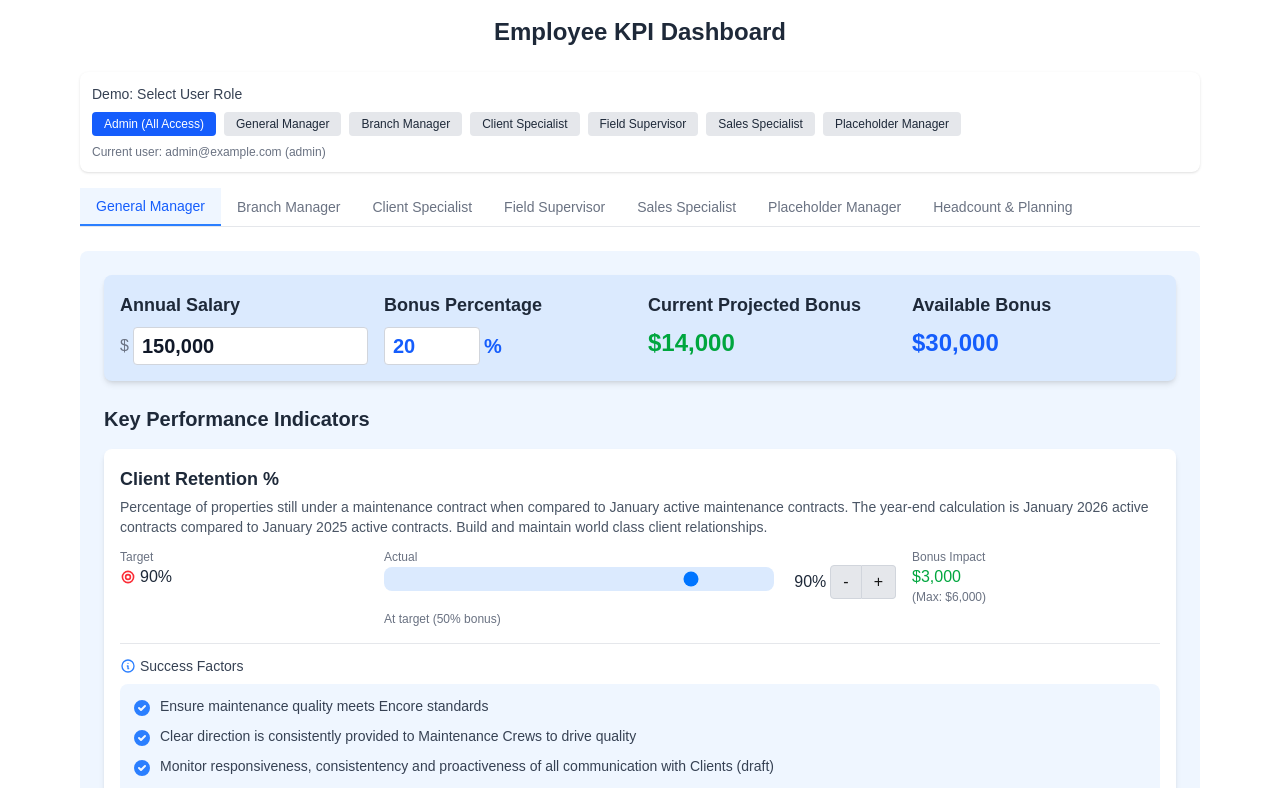
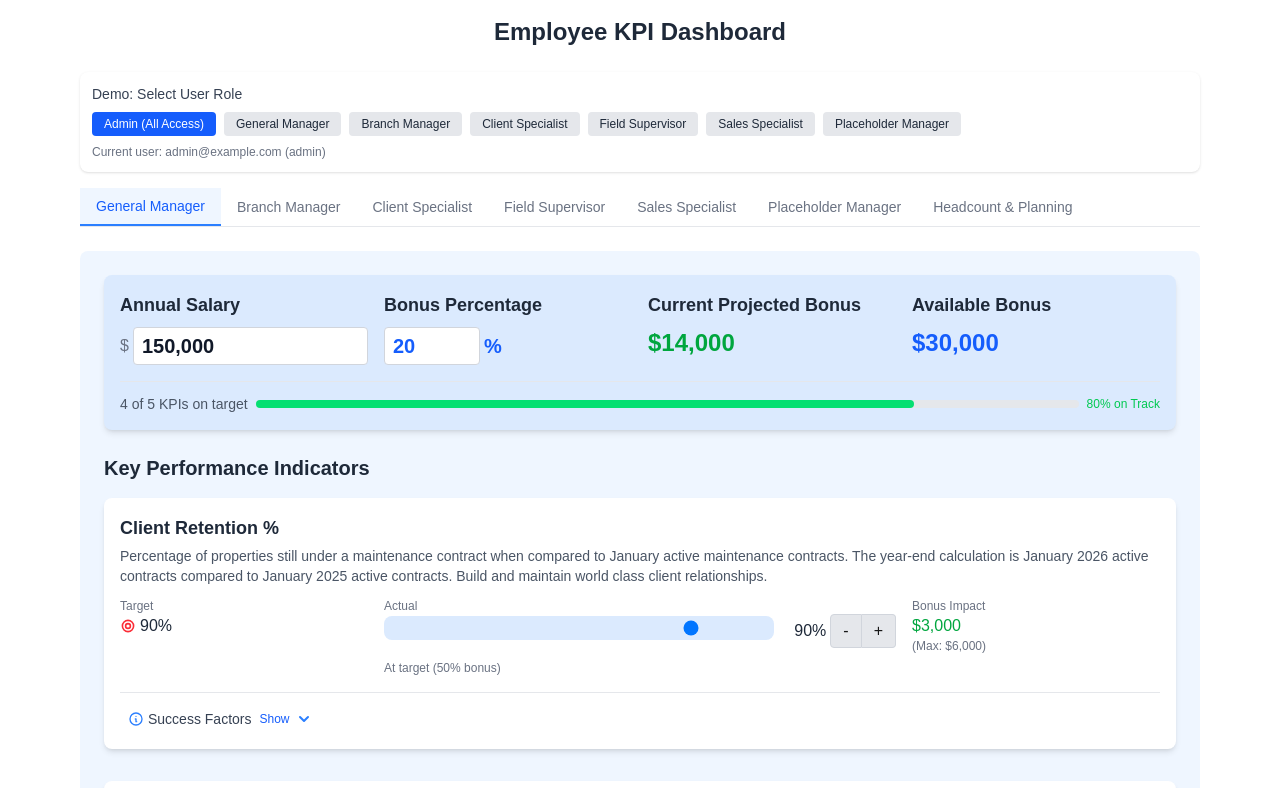
Before and after one commit to TyMurrayELM/KPI-Dashboard, a Next.js app: page / in a window 1280 px wide. Shown: the top 788 px of the page. Built offline with nearby package versions, Linux system fonts and the light colour scheme.

Commit message:
UI updates

```diff
--- a/src/components/KPIDashboard.jsx
+++ b/src/components/KPIDashboard.jsx
@@ -719,6 +719,15 @@ const KPIDashboard = () => {
     }, 0);
   };
 
+  // Helper function to get performance status color for KPI summary
+  const getPerformanceStatusColor = (percent) => {
+    if (percent === 100) return 'text-green-600';
+    if (percent >= 75) return 'text-green-500';
+    if (percent >= 50) return 'text-yellow-600';
+    if (percent >= 25) return 'text-orange-500';
+    return 'text-red-500';
+  };
+
   // Effect to set initial active tab based on user's role
   useEffect(() => {
     // If user doesn't have access to current active tab, set to first allowed tab
@@ -727,6 +736,26 @@ const KPIDashboard = () => {
       setActiveTab(firstAllowedTab);
     }
   }, [currentUser, activeTab, isTabAccessible]);
+
+  const [expandedSuccessFactors, setExpandedSuccessFactors] = useState({});
+
+  // Toggle success factors visibility
+  const toggleSuccessFactors = (positionKey, kpiIndex) => {
+    setExpandedSuccessFactors(prev => {
+      const key = `${positionKey}-${kpiIndex}`;
+      return {
+        ...prev,
+        [key]: !prev[key]
+      };
+    });
+  };
+
+  // Initialize success factors to be collapsed
+  useEffect(() => {
+    // This will keep track of which KPIs have their success factors expanded
+    // By default, all will be collapsed (not in the state)
+    setExpandedSuccessFactors({});
+  }, []);
 
   // Completely revised increment function to ensure exact 1% increments
   const handleIncrementKPI = (positionKey, kpiIndex) => {
@@ -851,6 +880,30 @@ const KPIDashboard = () => {
       default:
         return 0;
     }
+  };
+
+  // Helper function to determine if a KPI is on target or better
+  const isKpiOnTarget = (kpi) => {
+    if (kpi.isInverse) {
+      // For inverse KPIs (lower is better), on target means actual <= target
+      return kpi.actual <= kpi.target;
+    } else {
+      // For normal KPIs (higher is better), on target means actual >= target
+      return kpi.actual >= kpi.target;
+    }
+  };
+
+  // Calculate KPI summary data for a position
+  const getKpiSummary = (position) => {
+    const totalKpis = position.kpis.length;
+    const onTargetKpis = position.kpis.filter(kpi => isKpiOnTarget(kpi)).length;
+    const percentOnTarget = Math.round((onTargetKpis / totalKpis) * 100);
+
+    return {
+      total: totalKpis,
+      onTarget: onTargetKpis,
+      percent: percentOnTarget
+    };
   };
 
   // Helper function to get max value for sliders based on KPI type
@@ -1082,16 +1135,45 @@ const KPIDashboard = () => {
               {/* Divider */}
               <div className="border-t border-gray-200 mt-4 mb-3"></div>
 
-              {/* Success Factors section */}
-              <div className="mt-3">
-                <h4 className="text-sm font-medium text-gray-700 mb-2 flex items-center">
+              {/* Success Factors toggle header */}
+              <div
+                className="mt-3 flex items-center cursor-pointer py-1 px-2 hover:bg-gray-50 rounded-md transition-colors"
+                onClick={() => toggleSuccessFactors(positionKey, index)}
+                aria-expanded={expandedSuccessFactors[`${positionKey}-${index}`] || false}
+                role="button"
+                tabIndex={0}
+              >
+                <h4 className="text-sm font-medium text-gray-700 flex items-center">
                   <svg xmlns="http://www.w3.org/2000/svg" className="h-4 w-4 mr-1 text-blue-500" fill="none" viewBox="0 0 24 24" stroke="currentColor">
                     <path strokeLinecap="round" strokeLinejoin="round" strokeWidth={2} d="M13 16h-1v-4h-1m1-4h.01M21 12a9 9 0 11-18 0 9 9 0 0118 0z" />
                   </svg>
                   Success Factors
                 </h4>
+                <div className="text-blue-500 flex items-center ml-2">
+                  <span className="text-xs mr-1 text-blue-600">
+                    {expandedSuccessFactors[`${positionKey}-${index}`] ? 'Hide' : 'Show'}
+                  </span>
+                  {expandedSuccessFactors[`${positionKey}-${index}`] ? (
+                    <svg xmlns="http://www.w3.org/2000/svg" className="h-5 w-5" viewBox="0 0 20 20" fill="currentColor">
+                      <path fillRule="evenodd" d="M14.707 12.707a1 1 0 01-1.414 0L10 9.414l-3.293 3.293a1 1 0 01-1.414-1.414l4-4a1 1 0 011.414 0l4 4a1 1 0 010 1.414z" clipRule="evenodd" />
+                    </svg>
+                  ) : (
+                    <svg xmlns="http://www.w3.org/2000/svg" className="h-5 w-5" viewBox="0 0 20 20" fill="currentColor">
+                      <path fillRule="evenodd" d="M5.293 7.293a1 1 0 011.414 0L10 10.586l3.293-3.293a1 1 0 111.414 1.414l-4 4a1 1 0 01-1.414 0l-4-4a1 1 0 010-1.414z" clipRule="evenodd" />
+                    </svg>
+                  )}
+                </div>
+              </div>
 
-                <div className="bg-blue-50 p-3 rounded-lg">
+              {/* Success Factors content - with smooth animation */}
+              <div
+                className={`overflow-hidden transition-all duration-300 ease-in-out ${
+                  expandedSuccessFactors[`${positionKey}-${index}`]
+                    ? 'max-h-96 opacity-100'
+                    : 'max-h-0 opacity-0'
+                }`}
+              >
+                <div className="bg-blue-50 p-3 rounded-lg mt-2">
                   <ul className="space-y-2">
                     {kpi.successFactors.map((factor, factorIndex) => (
                       <li key={factorIndex} className="flex items-start">
@@ -1352,8 +1434,8 @@ const KPIDashboard = () => {
         renderHeadcountTab()
       ) : (
         <div className={`p-6 rounded-lg ${getTabColor(activeTab)}`}>
-          {/* Salary and Bonus Info */}
-          <div className={`p-4 rounded-lg shadow-md mb-6 ${getHeaderColor(activeTab)}`}>
+          {/* Salary and Bonus Info with KPI Summary - Sticky Header */}
+          <div className={`p-4 rounded-lg shadow-md mb-6 sticky top-0 z-10 ${getHeaderColor(activeTab)}`}>
             <div className="grid grid-cols-4 gap-4">
               <div>
                 <h3 className="text-lg font-semibold text-gray-800">Annual Salary</h3>
@@ -1395,6 +1477,42 @@ const KPIDashboard = () => {
                 </p>
               </div>
             </div>
+
+            {/* KPI Summary - Compact Version */}
+            <div className="mt-4 pt-3 border-t border-gray-200">
+              {(() => {
+                const summary = getKpiSummary(positions[activeTab]);
+                return (
+                  <div className="flex items-center">
+                    <span className="text-sm text-gray-600 mr-2">
+                      <span className="font-medium">{summary.onTarget}</span> of <span className="font-medium">{summary.total}</span> KPIs on target
+                      {summary.onTarget === summary.total &&
+                        <span className="ml-1 text-green-600 font-medium">(All targets met!)</span>
+                      }
+                    </span>
+
+                    <div className="flex-1 mr-2">
+                      <div className="w-full bg-gray-200 rounded-full h-2">
+                        <div
+                          className={`h-2 rounded-full ${
+                            summary.percent === 100 ? 'bg-green-500' :
+                            summary.percent >= 75 ? 'bg-green-400' :
+                            summary.percent >= 50 ? 'bg-yellow-400' :
+                            summary.percent >= 25 ? 'bg-orange-400' :
+                            'bg-red-400'
+                          }`}
+                          style={{ width: `${summary.percent}%` }}
+                        ></div>
+                      </div>
+                    </div>
+
+                    <span className={`text-xs font-medium ${getPerformanceStatusColor(summary.percent)} min-w-[70px] text-right`}>
+                      {summary.percent}% on Track
+                    </span>
+                  </div>
+                );
+              })()}
+            </div>
           </div>
 
           {/* KPI Section Header */}
```
